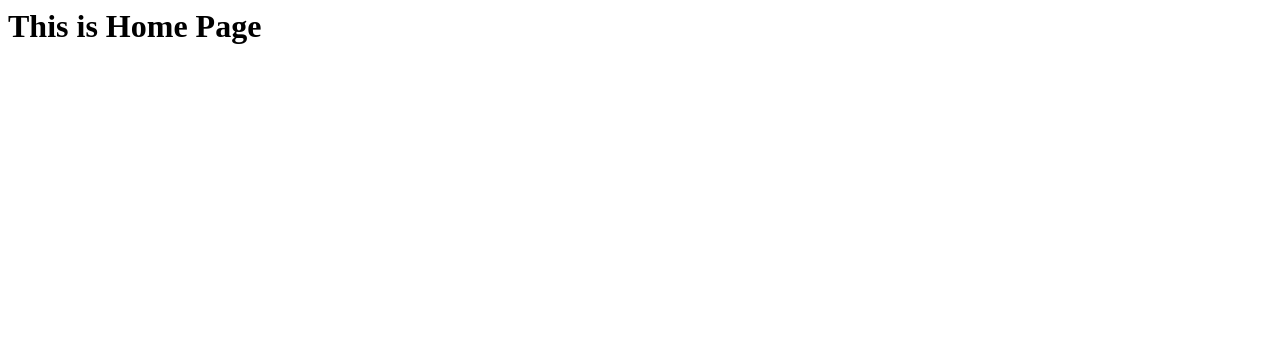
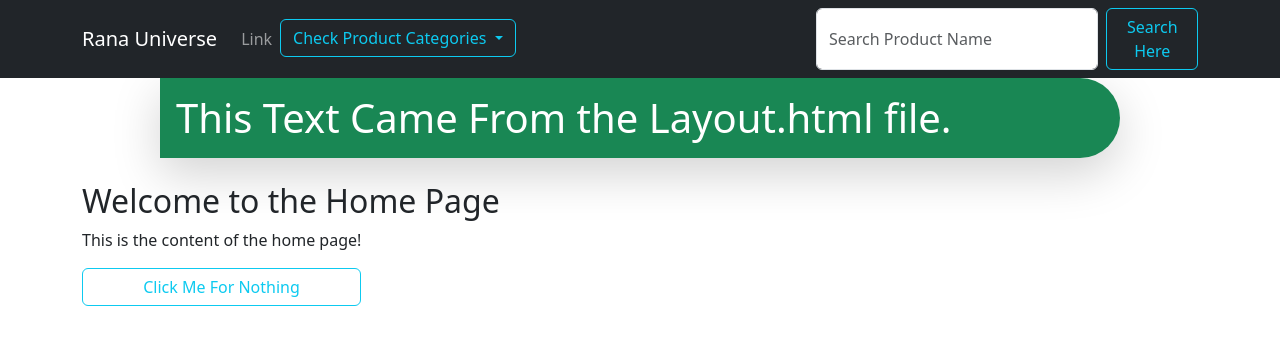
Before and after one commit to RanaUniverse/flask_wtf_learning, a Flask app: page / in a window 1280 px wide. Shown: the top 345 px of the page. Run offline with Flask 3, Linux system fonts and the light colour scheme.

Commit message:
add layout.html and extends for making the index.html is good for now

```diff
--- a/main.py
+++ b/main.py
@@ -1,8 +1,11 @@
-from flask import Flask, render_template_string
+from flask import (
+    Flask,
+    render_template,
+)
 
 app = Flask(__name__)
 
 
 @app.route("/")
 def home():
-    return render_template_string("<h1>This is Home Page</h1>")
+    return render_template("index.html")
--- /dev/null
+++ b/templates/index.html
@@ -0,0 +1,16 @@
+{% extends 'layout.html' %}
+
+{% block title_name %}
+Home Page
+{% endblock title_name %}
+
+
+{% block content %}
+<main class="container mt-4">
+    <div id="home-section" class="content-section">
+        <h2>Welcome to the Home Page</h2>
+        <p>This is the content of the home page!</p>
+        <button class="btn btn-outline-info text-wrap w-25">Click Me For Nothing</button>
+    </div>
+</main>
+{% endblock content %}
--- a/templates/layout.html
+++ b/templates/layout.html
@@ -45,14 +45,28 @@
                     </li>
                 </ul>
                 <form class="d-flex" role="search" action="/search">
-                    <input class="form-control me-2" type="search" placeholder="Search Product Name" aria-label="Search" name="q"/>
+                    <input class="form-control me-2" type="search" placeholder="Search Product Name" aria-label="Search"
+                        name="q" />
                     <button class="btn btn-outline-info" type="submit">Search Here</button>
                 </form>
             </div>
         </div>
     </nav>
 
-    <h1>This is a Basic HTML File.</h1>
+    <h1 class="bg-success text-white p-3 rounded-end-pill shadow-lg border-danger w-75 mx-auto">This Text Came From the
+        Layout.html file.</h1>
+
+
+
+    {% block content %}
+    {# Here i will use to add content here in the other place #}
+    {% endblock content %}
+
+
+
+
+
+
     <script src="https://cdn.jsdelivr.net/npm/bootstrap@5.3.8/dist/js/bootstrap.bundle.min.js"
         integrity="sha384-FKyoEForCGlyvwx9Hj09JcYn3nv7wiPVlz7YYwJrWVcXK/BmnVDxM+D2scQbITxI"
         crossorigin="anonymous"></script>
```
